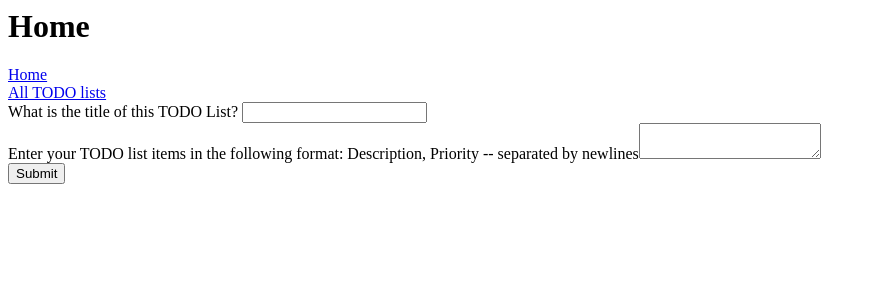
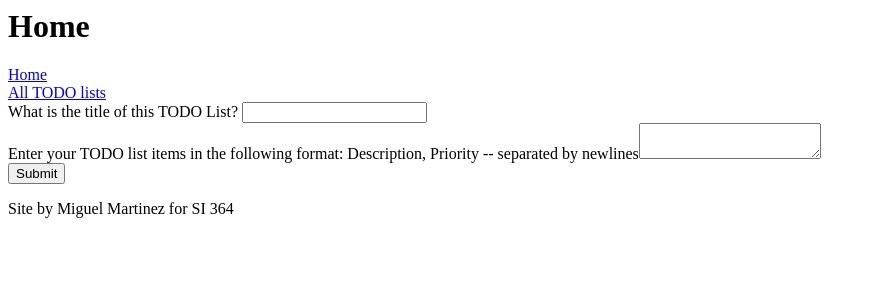
Before and after one commit to migmartinez/HW5_364, a Flask app: page / in a window 1280 px wide. Shown: the top 300 px of the page, without its empty margins (0-876 px from the left). Run offline with Flask 2, Linux system fonts and the light colour scheme.

Commit message:
addl_feature branch
edits made to all_lists.html, index.html, list_tpl.html -- added a footer

```diff
--- a/templates/all_lists.html
+++ b/templates/all_lists.html
@@ -30,4 +30,8 @@ There are no TODO lists to show.
 {% endfor %}
 </div>
 
+<footer>
+	<p>Site by Miguel Martinez for SI 364</p>
+</footer>
+
 {% endblock %}
--- a/templates/index.html
+++ b/templates/index.html
@@ -13,4 +13,8 @@
     {{ form.submit() }}<br>
 </form>
 
+<footer>
+	<p>Site by Miguel Martinez for SI 364</p>
+</footer>
+
 {% endblock %}
--- a/templates/list_tpl.html
+++ b/templates/list_tpl.html
@@ -26,3 +26,7 @@
 </div>
 
 {% endblock %}
+
+<footer>
+	<p>Site by Miguel Martinez for SI 364</p>
+</footer>
```
